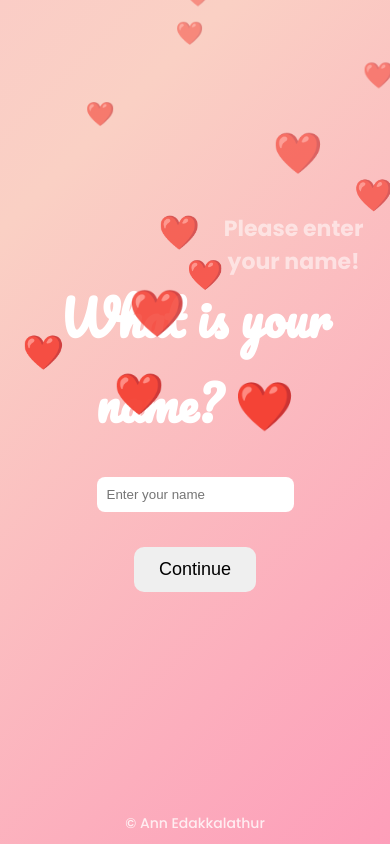
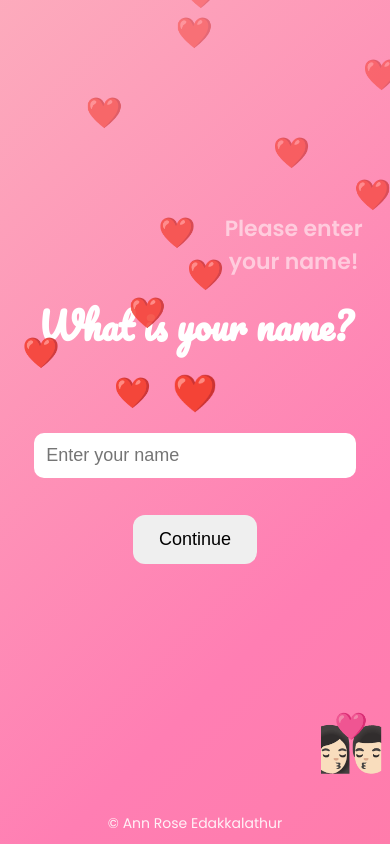
Before and after one commit to Annrosejojue/valentines-day, a plain HTML site: page index.html in a window 390 px wide. Both pictures are taken after a click on the button "Continue". Drawn offline with Linux system fonts and the light colour scheme.

Commit message:
Scrolling emoji added

```diff
--- a/index.html
+++ b/index.html
@@ -2,18 +2,19 @@
 <html lang="en">
 <head>
     <meta charset="UTF-8">
+    <meta name="viewport" content="width=device-width, initial-scale=1.0">
+
     <title>Valentine's Day ❤️</title>
 
-    <!-- Cute Google Font -->
-    <link href="https://fonts.googleapis.com/css2?family=Pacifico&family=Poppins:wght@300;500;700&display=swap" rel="stylesheet">
+    <link href="https://fonts.googleapis.com/css2?family=Pacifico&family=Poppins:wght@300;400;600&display=swap" rel="stylesheet">
 
     <style>
         body {
             margin: 0;
             font-family: 'Poppins', sans-serif;
-            background: linear-gradient(-45deg, #ff758c, #ff7eb3, #fad0c4, #fcbad3);
+            background: linear-gradient(-45deg, #ff758c, #ff7eb3, #fad0c4, #ffd1ff);
             background-size: 400% 400%;
-            animation: gradientBG 10s ease infinite;
+            animation: gradientBG 15s ease infinite;
             height: 100vh;
             display: flex;
             justify-content: center;
@@ -31,20 +32,27 @@
         #container {
             color: white;
             animation: fadeIn 1.5s ease-in-out;
+            padding: 0 20px;
         }
 
         h1 {
             font-family: 'Pacifico', cursive;
             font-size: 3rem;
+            margin-bottom: 10px;
+        }
+
+        h2 {
+            font-size: 1.6rem;
+            font-weight: 400;
         }
 
         button {
-            padding: 12px 25px;
-            font-size: 18px;
+            padding: 14px 30px;
+            font-size: 20px;
             border: none;
-            border-radius: 10px;
+            border-radius: 12px;
             cursor: pointer;
-            margin: 10px;
+            margin: 12px;
         }
 
         #yesBtn {
@@ -58,6 +66,15 @@
             position: absolute;
         }
 
+        input {
+            padding: 12px;
+            border-radius: 10px;
+            border: none;
+            font-size: 18px;
+            width: 80%;
+            max-width: 300px;
+        }
+
         @keyframes fadeIn {
             from { opacity: 0; transform: translateY(20px); }
             to { opacity: 1; transform: translateY(0); }
@@ -66,7 +83,6 @@
         .heart, .msg {
             position: absolute;
             color: white;
-            font-size: 20px;
             animation: floatUp 6s linear infinite;
             pointer-events: none;
         }
@@ -83,12 +99,40 @@
             text-align: center;
             color: white;
             font-size: 14px;
-            opacity: 0.8;
+            opacity: 0.9;
+        }
+
+        /* COUPLE EMOJI ANIMATION */
+        .couple {
+            position: absolute;
+            bottom: 70px;
+            font-size: 70px;
+            animation: slideCouple 5s ease-in-out infinite;
+        }
+
+        @keyframes slideCouple {
+            0% { transform: translateX(-150px); opacity: 1; }
+            40% { transform: translateX(40vw); opacity: 1; } /* Center */
+            60% { transform: translateX(40vw); opacity: 1; } /* Pause */
+            100% { transform: translateX(120vw); opacity: 0; } /* Exit right */
+        }
+
+        @media (max-width: 600px) {
+            h1 { font-size: 2.3rem; }
+            h2 { font-size: 1.3rem; }
+            button { font-size: 18px; padding: 14px 26px; }
+            input { font-size: 18px; width: 85%; }
+            .msg { font-size: 22px !important; }
+            .heart { font-size: 30px !important; }
+            .couple { font-size: 55px; bottom: 60px; }
         }
     </style>
 </head>
 
 <body>
+
+<!-- Couple Emoji Animation -->
+<div class="couple">👩🏻‍❤️‍💋‍👨🏻</div>
 
 <audio id="bgMusic" loop>
     <source src="https://www.bensound.com/bensound-music/bensound-romantic.mp3" type="audio/mp3">
@@ -96,15 +140,14 @@
 
 <div id="container">
     <h1>What is your name? ❤️</h1>
-    <input id="nameInput" type="text" placeholder="Enter your name" style="padding:10px; border-radius:8px; border:none;">
+    <input id="nameInput" type="text" placeholder="Enter your name">
     <br><br>
     <button onclick="start()">Continue</button>
 </div>
 
-<footer>© Ann Edakkalathur</footer>
+<footer>© Ann Rose Edakkalathur</footer>
 
 <script>
-    // Start music after click
     function start() {
         document.getElementById("bgMusic").play();
         askLove();
@@ -121,20 +164,32 @@
         setTimeout(() => heart.remove(), 6000);
     }, 300);
 
-    // Floating funny messages
+    // Funny NO button messages
+    const funnyLines = [
+        "Too slow 😝",
+        "Nope, not today!",
+        "Try harder 😆",
+        "I’m allergic to NO!",
+        "You can’t catch mee!",
+        "Nice try, lovebird 💘",
+        "Zoom! 🏃‍♂️💨",
+        "Denied 😜",
+        "You thought 😏",
+        "Faster than your feelings!"
+    ];
+
     function floatMessage(text) {
         const msg = document.createElement("div");
         msg.classList.add("msg");
         msg.innerHTML = text;
         msg.style.left = Math.random() * window.innerWidth + "px";
         msg.style.top = Math.random() * window.innerHeight + "px";
-        msg.style.fontSize = "22px";
-        msg.style.fontWeight = "700";
+        msg.style.fontSize = "24px";
+        msg.style.fontWeight = "600";
         document.body.appendChild(msg);
         setTimeout(() => msg.remove(), 4000);
     }
 
-    // Ask name
     function askLove() {
         const name = document.getElementById("nameInput").value.trim();
         if (!name) {
@@ -151,7 +206,6 @@
 
         const noBtn = document.getElementById("noBtn");
 
-        // Make NO button run away BEFORE click
         noBtn.addEventListener("mouseover", () => {
             const maxX = window.innerWidth - noBtn.offsetWidth;
             const maxY = window.innerHeight - noBtn.offsetHeight;
@@ -159,7 +213,8 @@
             noBtn.style.left = Math.random() * maxX + "px";
             noBtn.style.top = Math.random() * maxY + "px";
 
-            floatMessage("Catch me if you can 😜");
+            const randomLine = funnyLines[Math.floor(Math.random() * funnyLines.length)];
+            floatMessage(randomLine);
         });
     }
 
```
